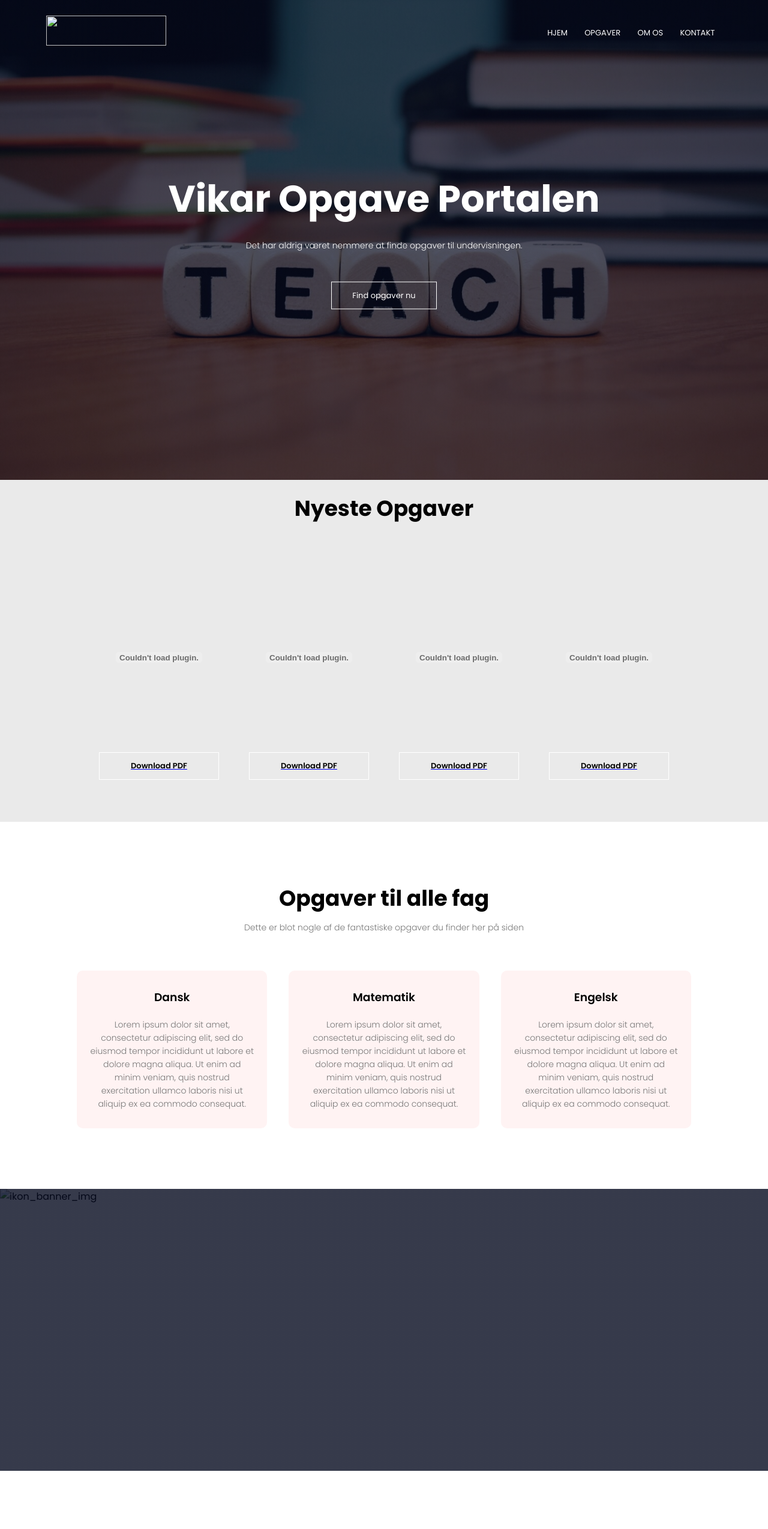
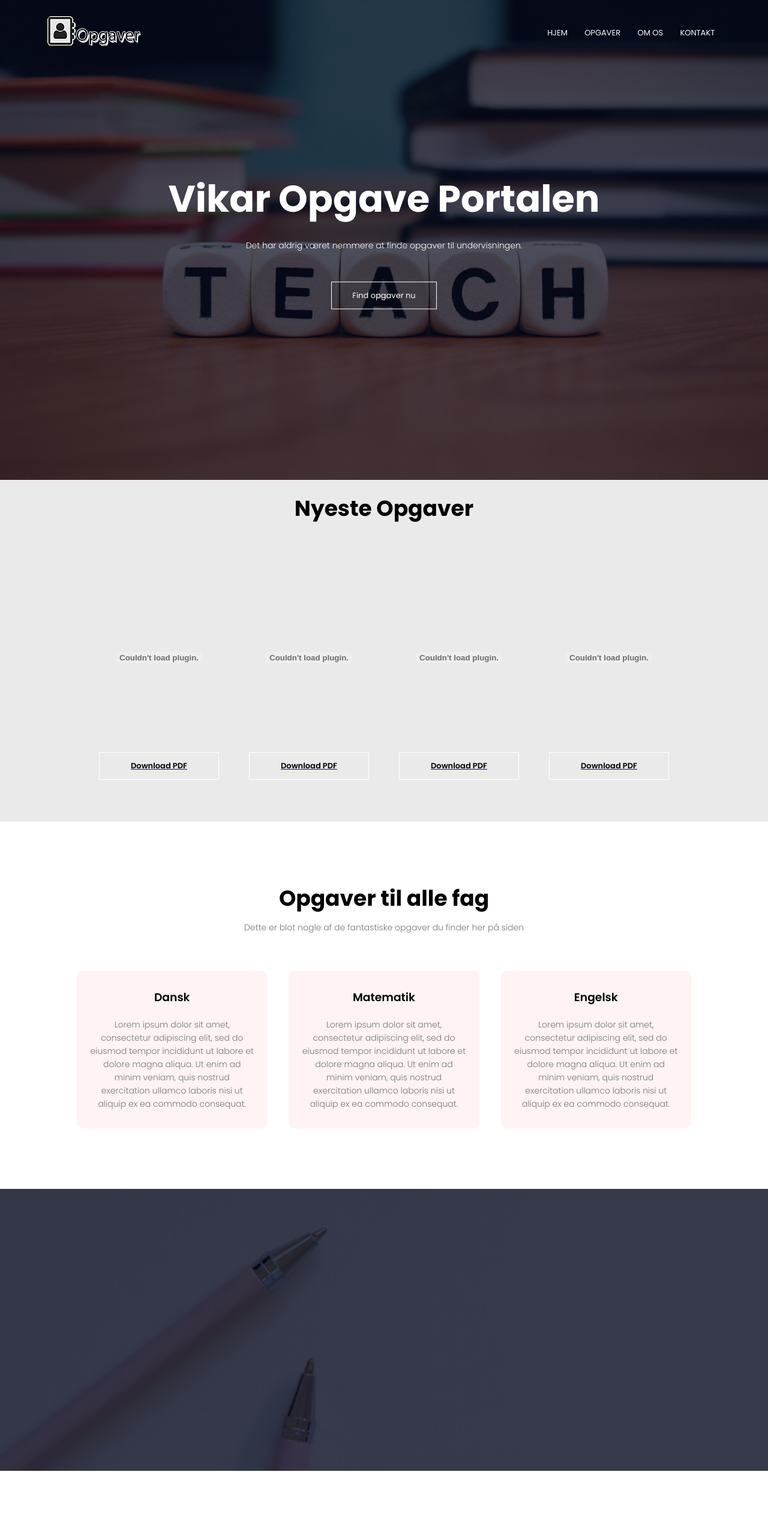
Before and after one commit to dallez89/projektopgave, a plain HTML site: page index.html in a window 1280 px wide. Shown: the top 2549 px of the page at 60% size. Drawn offline with Linux system fonts and the light colour scheme; files whose address does not match are found by name.

Commit message:
Update index.html

```diff
--- a/index.html
+++ b/index.html
@@ -12,7 +12,7 @@
 <body>
     <section class="header">
         <nav>
-            <a href="index.html"><img src="billeder/logo.png"></a>
+            <a href="index.html"><img src="logo.png"></a>
             <div class="nav-links" id="navLinks">
              <i class="fa fa-times" onclick="hideMenu()"></i>
                 <ul>
@@ -101,7 +101,7 @@
  <!-- ikon facts --->
 <section class="ikonBanner">
     <div class="ikonBannerImg">
-        <img src="billeder/ikonBanner.jpg" alt="ikon_banner_img">
+        <img src="ikonBanner.jpg" alt="ikon_banner_img">
     </div>
     <div class="linearGradientBG"></div>
 
```
